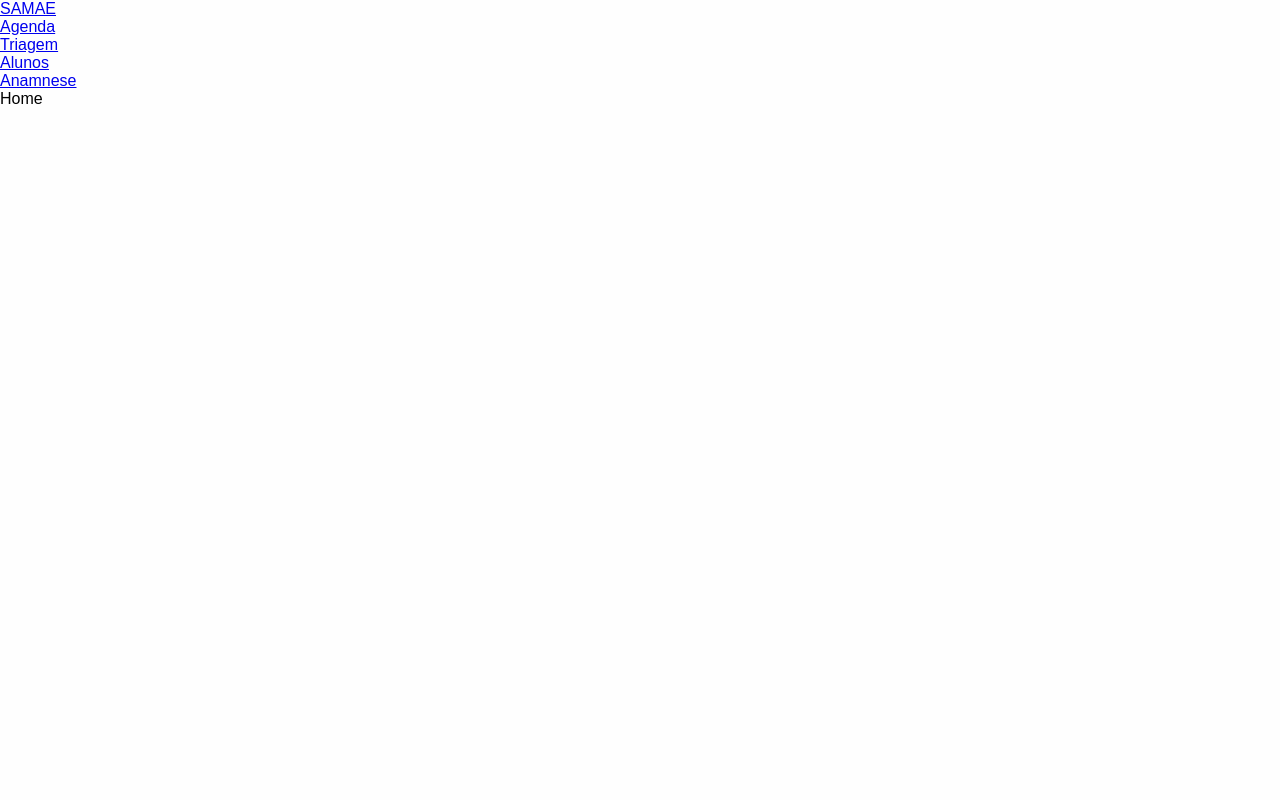
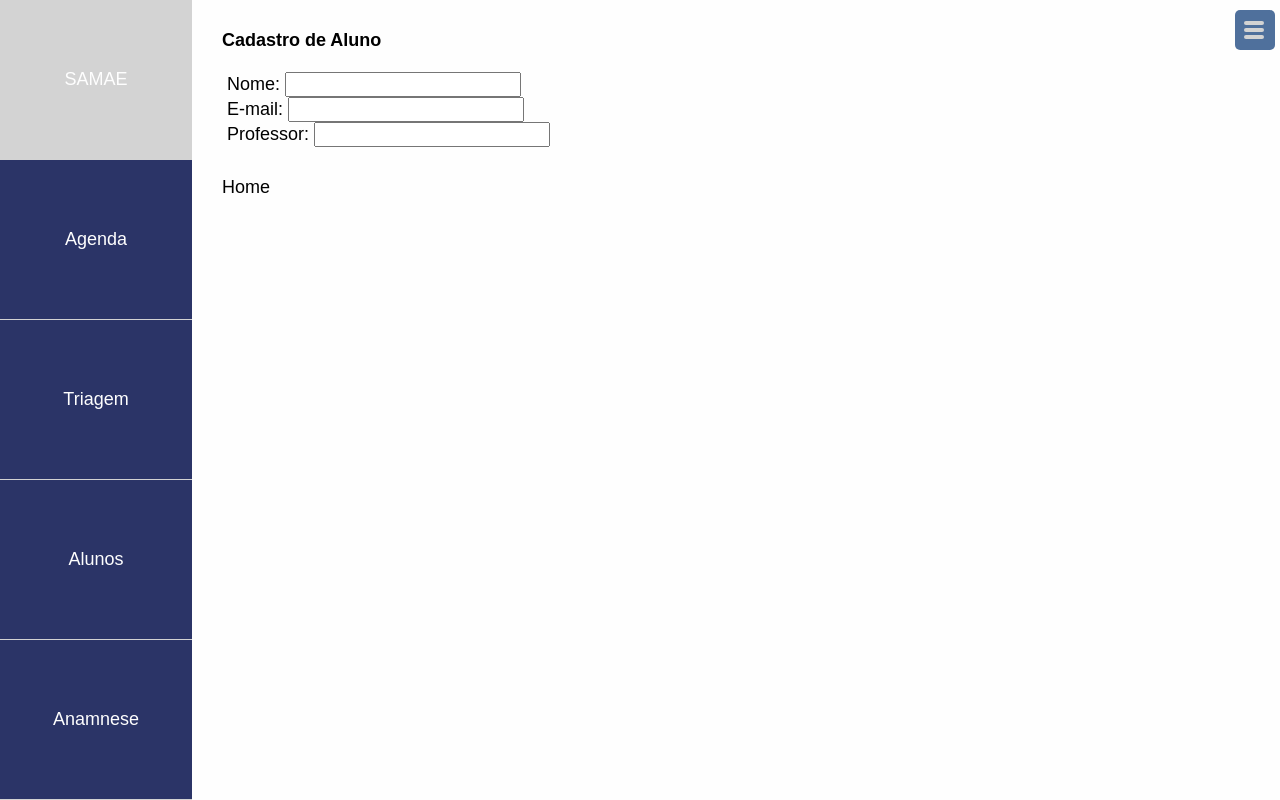
Before and after one commit to JuniorPrado-dev/samae, a React (Vite) app in the folder FRONT/: page / in a window 1280 px wide. Built offline with nearby package versions, Linux system fonts and the light colour scheme; no server answers.

Commit message:
Alteração correspondente ao dia 13

```diff
--- a/FRONT/package.json
+++ b/FRONT/package.json
@@ -13,7 +13,8 @@
     "axios": "^1.5.0",
     "react": "^18.2.0",
     "react-dom": "^18.2.0",
-    "react-router-dom": "^6.15.0"
+    "react-router-dom": "^6.15.0",
+    "styled-components": "^6.0.8"
   },
   "devDependencies": {
     "@types/react": "^18.2.15",
--- a/FRONT/src/App.css
+++ b/FRONT/src/App.css
@@ -3,3 +3,12 @@
   height: 100vh;
   width: 100%;
 }
+
+a{
+  text-decoration: inherit;
+  color: #fefefe;
+}
+
+.content{
+  padding: 30px;
+}
--- a/FRONT/src/App.jsx
+++ b/FRONT/src/App.jsx
@@ -3,10 +3,11 @@ import axios from "axios";
 import { Navbar } from './components/Navbar';
 import { Route, Routes } from 'react-router-dom';
 import { Home, Agenda, Triagem, Alunos, Anamnese } from "./components/pages"
+import Formulario from './components/form';
 
 function App() {
 
-  const myId=1;
+  const myId = 1;
 
   // Faz uma requisição a um usuarío com um ID expecifico
   axios.get(`http://localhost:3003/teacher?id=${myId}`)
@@ -21,6 +22,10 @@ function App() {
 
   return <div className='App'>
     <Navbar />
+    <div className='content'>
+      <h1>Cadastro de Aluno</h1>
+      <Formulario />
+    </div>
     <Routes>
       <Route path="/" element={<Home />} />
       <Route path="/Agenda" element={<Agenda />} />
--- a/FRONT/src/components/Navbar.css
+++ b/FRONT/src/components/Navbar.css
@@ -0,0 +1,34 @@
+#nav{
+    display: block;
+}
+
+nav {
+    margin-right: 30px;
+    float: left;
+    text-align: center;
+    margin-top: 0;
+    background-color: gray;
+    width: 15%;
+    height: 100vh;
+    display: block;
+}
+
+#hide{
+    margin: 10px 5px;
+    padding: 6px;
+    float: right;
+    background-color: #4F709C;
+    height: 40px;
+    width: 40px;
+    border: none;
+    border-radius: 5px;
+}
+
+.line{
+    margin: 3px;
+    background-color: lightgray;
+    border-radius: 3px;
+    height: 4px;
+    width: 70%;
+
+}
--- a/FRONT/src/components/Navbar.jsx
+++ b/FRONT/src/components/Navbar.jsx
@@ -1,26 +1,37 @@
 import React from 'react';
 import { Link } from 'react-router-dom';
+import './Navbar.css';
+import { useState } from 'react'
 
 export const Navbar = () => {
+    const html = <nav id='nav'>
+        <button className='nav'>
+            <Link to="/">SAMAE</Link><br />
+        </button>
+        <button className='nav'>
+            <Link to="/agenda">Agenda</Link><br />
+        </button>
+        <button className='nav'>
+            <Link to="/triagem">Triagem</Link><br />
+        </button>
+        <button className='nav'>
+            <Link to="/alunos">Alunos</Link><br />
+        </button>
+        <button className='nav'>
+            <Link to="/anamnese">Anamnese</Link><br />
+        </button>
+    </nav>
+    const [showElement, setShowElement] = useState(true)
+    const showOrHide = () => setShowElement(false)
+
     return (
-        <nav>
-            <ul>
-                <li>
-                    <Link to = "/">SAMAE</Link>
-                </li>
-                <li>
-                    <Link to = "/agenda">Agenda</Link>
-                </li>
-                <li>
-                    <Link to = "/triagem">Triagem</Link>
-                </li>
-                <li>
-                    <Link to = "/alunos">Alunos</Link>
-                </li>
-                <li>
-                    <Link to = "/anamnese">Anamnese</Link>
-                </li>
-            </ul>
-        </nav>
+        <>
+            <button id='hide' onClick={showOrHide}>
+                <div className='line'></div>
+                <div className='line'></div>
+                <div className='line'></div>
+            </button>
+            {showElement ? html : null}
+        </>
     )
 }
--- /dev/null
+++ b/FRONT/src/components/form.css
@@ -0,0 +1,7 @@
+#content{
+    padding: 30px;
+}
+
+label, input > form{
+  margin: 5px;
+}
--- /dev/null
+++ b/FRONT/src/components/form.jsx
@@ -0,0 +1,15 @@
+import './form.css'
+
+export default function Formulario() {
+    return <>
+        <form>
+            <br />
+            <label htmlFor="name">Nome:</label>
+            <input type="text" id="name" value=''/><br />
+            <label htmlFor="email">E-mail:</label>
+            <input type="email" id="email" value=''/><br />
+            <label htmlFor="professor">Professor:</label>
+            <input type="text" id="professor" value=''/><br />
+        </form>
+    </>
+}
--- a/FRONT/src/index.css
+++ b/FRONT/src/index.css
@@ -2,5 +2,28 @@
   box-sizing: border-box;
   margin: 0;
   padding: 0;
+  font-size: 18px;
   font-family: Arial, Helvetica, sans-serif;
 }
+
+button.nav{
+  height: 20vh;
+  width: 100%;
+  background-color: #2b3467;
+  border: none;
+  border-bottom: 1px solid lightgray;
+}
+
+.nav{
+  margin-top: 0;
+  padding: 30px 0px;
+  border-bottom: 3px solid lightgray;
+}
+
+.nav:hover{
+  background-color: lightgray;
+}
+
+.nav:focus{
+  background-color: lightpink                                                                                                  ;
+}
```
Also changed, not shown: 2 other files (tests, documents, lock files or other folders). Lines whose indentation alone changed are shown as unchanged.
